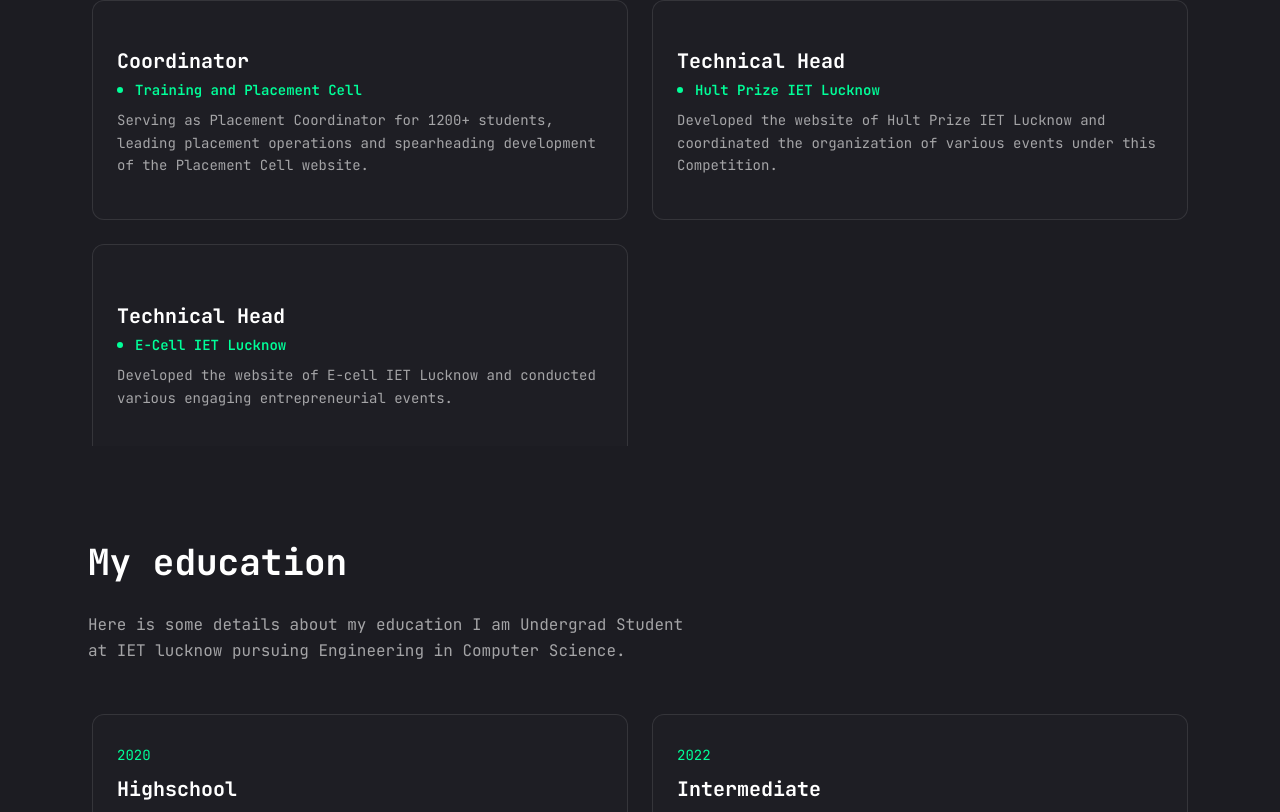
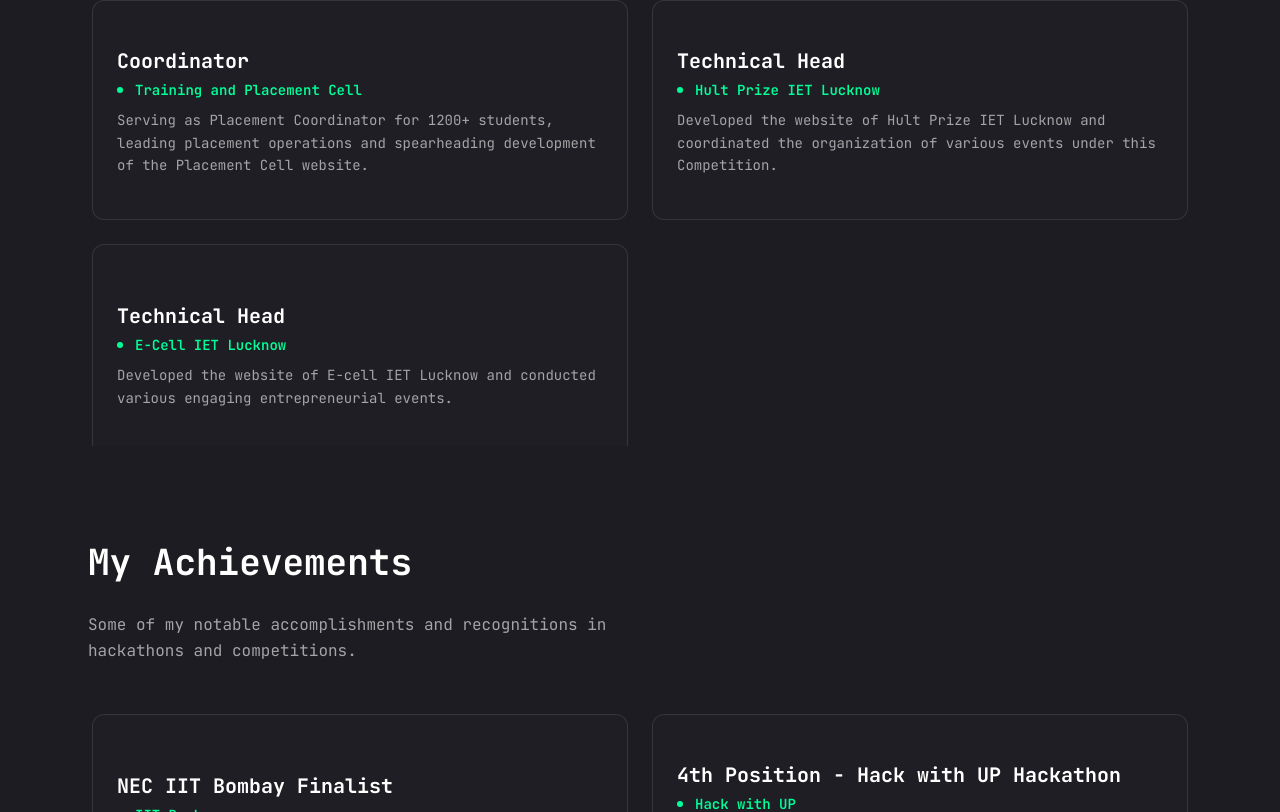
Before and after one commit to ShivanshKaushik007/Shivansh, a Next.js app: page / in a window 1280 px wide. Shown: the part 1988-2800 px from the top of the page. Built offline with nearby package versions, Linux system fonts and the light colour scheme.

Commit message:
achievement section add

```diff
--- a/components/sections/Resume.jsx
+++ b/components/sections/Resume.jsx
@@ -2,6 +2,7 @@
 import { motion } from "framer-motion";
 import Experience from "./resume/Experience";
 import Positions from "./resume/Positions";
+import Achievements from "./resume/Achievements";
 import Education from "./resume/Education";
 import Skills from "./resume/Skills";
 import About from "./resume/About";
@@ -27,6 +28,10 @@ const Resume = () => {
         </div>
 
         <div className="w-full">
+          <Achievements />
+        </div>
+
+        <div className="w-full">
           <Education />
         </div>
 
--- /dev/null
+++ b/components/sections/resume/Achievements.jsx
@@ -0,0 +1,63 @@
+import { ScrollArea } from "@/components/ui/scroll-area";
+import SpotlightCard from "@/components/ui/SpotlightCard";
+
+const achievements = {
+  title: "My Achievements",
+  description:
+    "Some of my notable accomplishments and recognitions in hackathons and competitions.",
+  items: [
+    {
+      title: "NEC IIT Bombay Finalist",
+      competition: "IIT Bombay",
+      description:
+        "Qualified as a finalist in India's biggest Entrepreneurial Challenge among 600+ teams.",
+    },
+    {
+      title: "4th Position - Hack with UP Hackathon",
+      competition: "Hack with UP",
+      description:
+        "Developed PhysioGo, an AI-based physiotherapy platform for smart recommendations and online bookings, competing among 430+ teams.",
+    },
+  ],
+};
+
+const Achievements = () => {
+  return (
+    <div className="flex flex-col gap-[30px] text-center xl:text-left">
+      <h3 className="text-4xl font-bold">{achievements.title}</h3>
+      <p className="max-w-[600px] text-white/60 mx-auto xl:mx-0 leading-relaxed mb-4">
+        {achievements.description}
+      </p>
+      <ScrollArea className="h-auto">
+        <ul className="grid grid-cols-1 lg:grid-cols-2 gap-6 p-1">
+          {achievements.items.map((item, index) => {
+            return (
+              <li key={index}>
+                <SpotlightCard
+                  className="p-6 h-auto min-h-[220px] rounded-xl flex flex-col justify-center items-center lg:items-start gap-1 transition-all duration-300 hover:scale-[1.02]"
+                  spotlightColor="rgba(0, 255, 153, 0.08)"
+                  borderColor="rgba(0, 255, 153, 0.2)"
+                >
+                  <h3 className="text-xl font-bold text-center lg:text-left text-white mt-1">
+                    {item.title}
+                  </h3>
+                  <div className="flex items-center gap-3 mt-2 mb-3">
+                    <span className="w-[6px] h-[6px] rounded-full bg-accent"></span>
+                    <p className="text-accent text-sm leading-none font-semibold">
+                      {item.competition}
+                    </p>
+                  </div>
+                  <p className="text-white/60 text-sm leading-relaxed text-center lg:text-left">
+                    {item.description}
+                  </p>
+                </SpotlightCard>
+              </li>
+            );
+          })}
+        </ul>
+      </ScrollArea>
+    </div>
+  );
+};
+
+export default Achievements;
```
